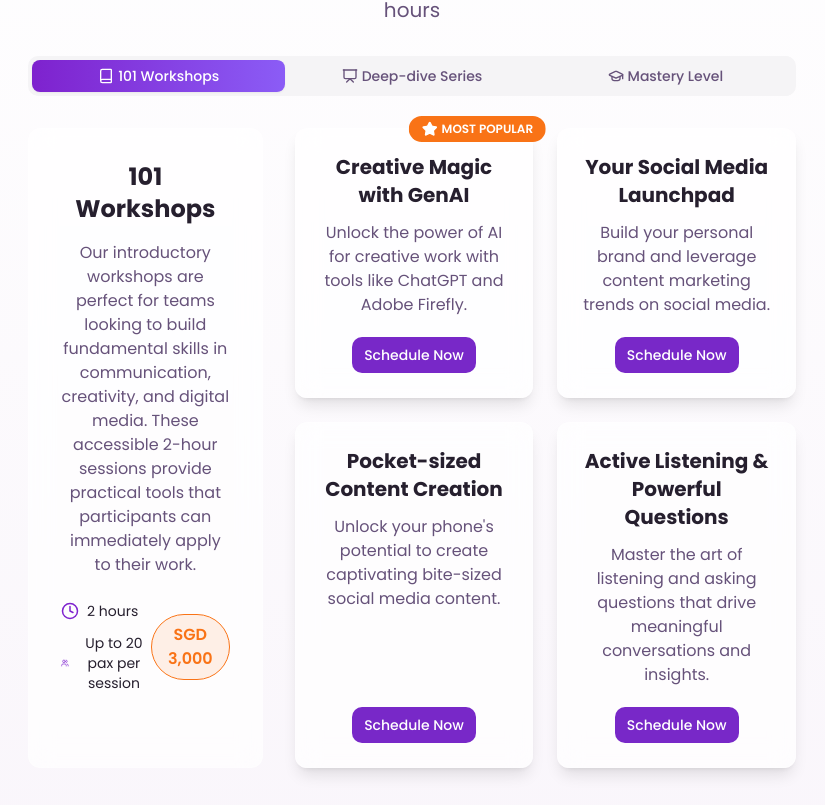
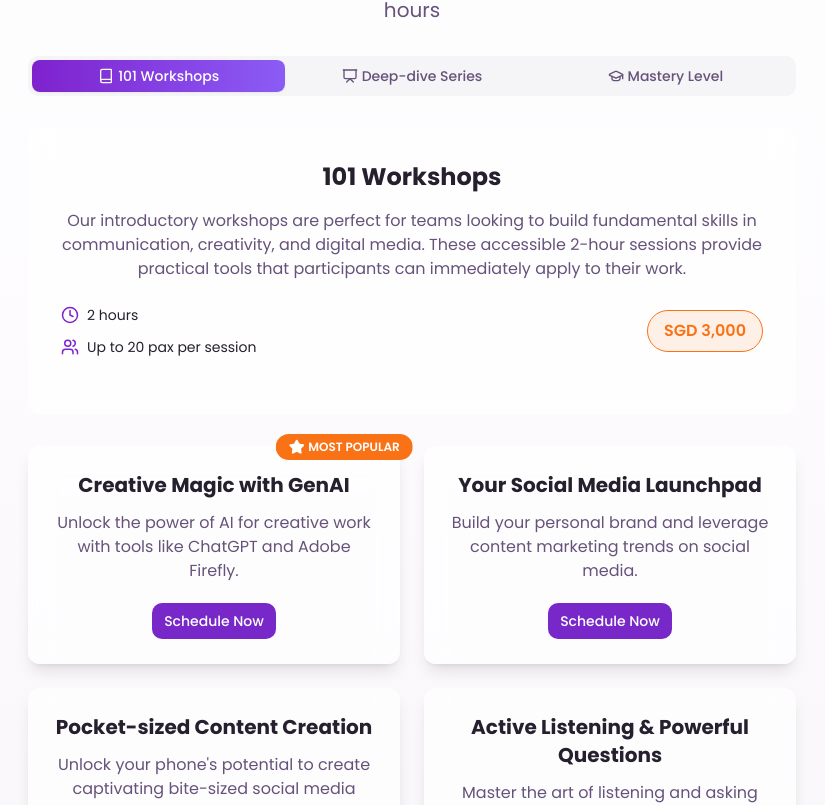
Before and after one commit to janesaWECOMM/portfolio-vision-scheduler, a React (Vite) app: page /workshops in a window 1280 px wide. Shown: the part 632-1437 px from the top of the page, without its empty margins (228-1053 px from the left). Built offline with nearby package versions, Linux system fonts and the light colour scheme.

Commit message:
Ensure div remains on top
The div should remain on top of the cards when the screen width is greater than 1023px.

```diff
--- a/src/components/WorkshopSection.tsx
+++ b/src/components/WorkshopSection.tsx
@@ -1,8 +1,8 @@
-
 import { Clock, Users, Book, GraduationCap, Presentation, Star } from "lucide-react";
 import { Button } from "@/components/ui/button";
 import { Badge } from "@/components/ui/badge";
 import { Tabs, TabsContent, TabsList, TabsTrigger } from "@/components/ui/tabs";
+import { useIsMobile } from "@/hooks/use-mobile";
 
 interface Workshop {
   id: string;
@@ -170,6 +170,8 @@ const workshops: Workshop[] = [
 ];
 
 const WorkshopSection = () => {
+  const isMobile = useIsMobile();
+
   return (
     <section className="px-4 bg-gradient-to-b from-white to-secondary/30 py-[76px]">
       <div className="container mx-auto">
@@ -199,8 +201,8 @@ const WorkshopSection = () => {
             </TabsList>
 
             <TabsContent value="101" className="mt-0">
-              <div className="grid grid-cols-1 lg:grid-cols-12 gap-8">
-                <div className="lg:col-span-4 bg-white/70 backdrop-blur-md border border-white/20 rounded-xl p-8">
+              <div className="grid grid-cols-1 gap-8">
+                <div className="lg:sticky lg:top-4 bg-white/70 backdrop-blur-md border border-white/20 rounded-xl p-8">
                   <h3 className="text-2xl font-bold mb-4">{categoryDescriptions["101 Workshop"].title}</h3>
                   <p className="text-muted-foreground mb-6">{categoryDescriptions["101 Workshop"].description}</p>
 
@@ -221,7 +223,7 @@ const WorkshopSection = () => {
                     </Badge>
                   </div>
                 </div>
-                <div className="lg:col-span-8">
+                <div>
                   <div className="grid grid-cols-1 md:grid-cols-2 gap-6">
                     {workshops
                       .filter(workshop => workshop.category === "101 Workshop")
@@ -234,8 +236,8 @@ const WorkshopSection = () => {
             </TabsContent>
 
             <TabsContent value="deep-dive" className="mt-0">
-              <div className="grid grid-cols-1 lg:grid-cols-12 gap-8">
-                <div className="lg:col-span-4 bg-white/70 backdrop-blur-md border border-white/20 rounded-xl p-8">
+              <div className="grid grid-cols-1 gap-8">
+                <div className="lg:sticky lg:top-4 bg-white/70 backdrop-blur-md border border-white/20 rounded-xl p-8">
                   <h3 className="text-2xl font-bold mb-4">{categoryDescriptions["Deep-dive Series"].title}</h3>
                   <p className="text-muted-foreground mb-6">{categoryDescriptions["Deep-dive Series"].description}</p>
 
@@ -256,7 +258,7 @@ const WorkshopSection = () => {
                     </Badge>
                   </div>
                 </div>
-                <div className="lg:col-span-8">
+                <div>
                   <div className="grid grid-cols-1 md:grid-cols-2 gap-6">
                     {workshops
                       .filter(workshop => workshop.category === "Deep-dive Series")
@@ -269,8 +271,8 @@ const WorkshopSection = () => {
             </TabsContent>
 
             <TabsContent value="mastery" className="mt-0">
-              <div className="grid grid-cols-1 lg:grid-cols-12 gap-8">
-                <div className="lg:col-span-4 bg-white/70 backdrop-blur-md border border-white/20 rounded-xl p-8">
+              <div className="grid grid-cols-1 gap-8">
+                <div className="lg:sticky lg:top-4 bg-white/70 backdrop-blur-md border border-white/20 rounded-xl p-8">
                   <h3 className="text-2xl font-bold mb-4">{categoryDescriptions["Mastery Level"].title}</h3>
                   <p className="text-muted-foreground mb-6">{categoryDescriptions["Mastery Level"].description}</p>
 
@@ -291,7 +293,7 @@ const WorkshopSection = () => {
                     </Badge>
                   </div>
                 </div>
-                <div className="lg:col-span-8">
+                <div>
                   <div className="grid grid-cols-1 md:grid-cols-2 gap-6">
                     {workshops
                       .filter(workshop => workshop.category === "Mastery Level")
```
